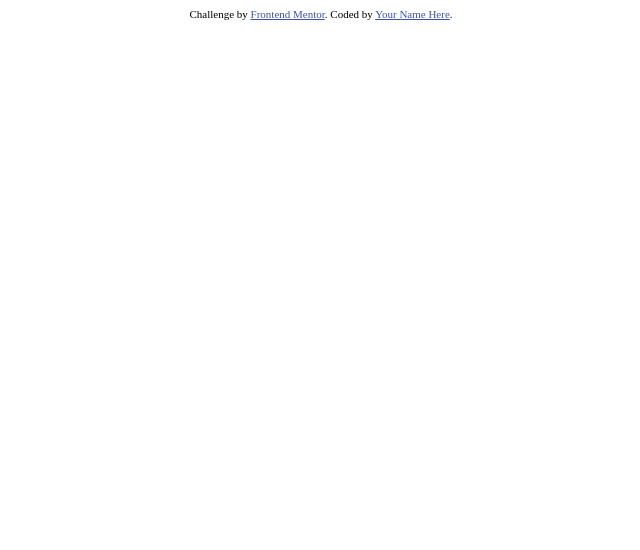
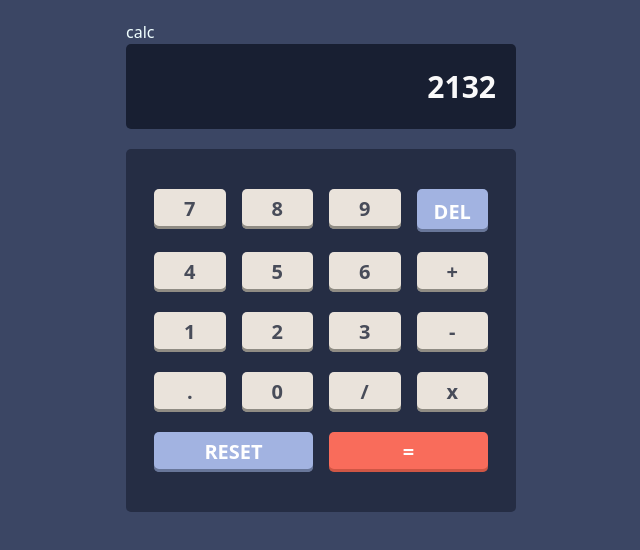
Before and after one commit to fatemeh133/calculator, a website: page index.html in a window 1280 px wide. Shown: the whole page, without its empty margins (319-959 px from the left). Drawn offline with nearby package versions, Linux system fonts and the light colour scheme.

Commit message:
basic html css

```diff
--- a/index.html
+++ b/index.html
@@ -1,26 +1,99 @@
 <!DOCTYPE html>
 <html lang="en">
-<head>
-  <meta charset="UTF-8">
-  <meta name="viewport" content="width=device-width, initial-scale=1.0"> <!-- displays site properly based on user's device -->
+  <head>
+    <meta charset="UTF-8" />
+    <meta name="viewport" content="width=device-width, initial-scale=1.0" />
+    <!-- displays site properly based on user's device -->
+    <link
+      rel="icon"
+      type="image/png"
+      sizes="32x32"
+      href="./images/favicon-32x32.png"
+    />
+    <link
+      href="https://cdn.jsdelivr.net/npm/bootstrap@5.3.2/dist/css/bootstrap.min.css"
+      rel="stylesheet"
+      integrity="sha384-T3c6CoIi6uLrA9TneNEoa7RxnatzjcDSCmG1MXxSR1GAsXEV/Dwwykc2MPK8M2HN"
+      crossorigin="anonymous"
+    />
+    <link rel="stylesheet" href="style.css" />
+    <title>Frontend Mentor | Calculator app</title>
+  </head>
 
-  <link rel="icon" type="image/png" sizes="32x32" href="./images/favicon-32x32.png">
-
-  <title>Frontend Mentor | Calculator app</title>
-
-  <!-- Feel free to remove these styles or customise in your own stylesheet 👍 -->
-  <style>
-    .attribution { font-size: 11px; text-align: center; }
-    .attribution a { color: hsl(228, 45%, 44%); }
-  </style>
-</head>
-<body>
-
-
-
-  <div class="attribution">
-    Challenge by <a href="https://www.frontendmentor.io?ref=challenge" target="_blank">Frontend Mentor</a>.
-    Coded by <a href="#">Your Name Here</a>.
-  </div>
-</body>
+  <body>
+    <div class="container">
+      <div class="cal">
+        calc
+        <div class="cal-head">2132</div>
+        <div class="cal-body">
+          <div class="container text-center">
+            <div class="row">
+              <div class="col-3">
+                <button class="btn-number w-100">7</button>
+              </div>
+              <div class="col-3">
+                <button class="btn-number w-100">8</button>
+              </div>
+              <div class="col-3">
+                <button class="btn-number w-100">9</button>
+              </div>
+              <div class="col-3">
+                <button class="btn-second w-100 pt-2 px-2">DEL</button>
+              </div>
+            </div>
+            <div class="row">
+              <div class="col-3">
+                <button class="btn-number w-100">4</button>
+              </div>
+              <div class="col-3">
+                <button class="btn-number w-100">5</button>
+              </div>
+              <div class="col-3">
+                <button class="btn-number w-100">6</button>
+              </div>
+              <div class="col-3">
+                <button class="btn-number w-100">+</button>
+              </div>
+            </div>
+            <div class="row">
+              <div class="col-3">
+                <button class="btn-number w-100">1</button>
+              </div>
+              <div class="col-3">
+                <button class="btn-number w-100">2</button>
+              </div>
+              <div class="col-3">
+                <button class="btn-number w-100">3</button>
+              </div>
+              <div class="col-3">
+                <button class="btn-number w-100">-</button>
+              </div>
+            </div>
+            <div class="row">
+              <div class="col-3">
+                <button class="btn-number w-100">.</button>
+              </div>
+              <div class="col-3">
+                <button class="btn-number w-100">0</button>
+              </div>
+              <div class="col-3">
+                <button class="btn-number w-100">/</button>
+              </div>
+              <div class="col-3">
+                <button class="btn-number w-100">x</button>
+              </div>
+            </div>
+            <div class="row">
+              <div class="col-6">
+                <button class="btn-second w-100">RESET</button>
+              </div>
+              <div class="col-6">
+                <button class="btn-third w-100">=</button>
+              </div>
+            </div>
+          </div>
+        </div>
+      </div>
+    </div>
+  </body>
 </html>
--- /dev/null
+++ b/postcss.config.js
@@ -0,0 +1,6 @@
+module.exports = {
+  plugins: {
+    tailwindcss: {},
+    autoprefixer: {},
+  },
+}
--- /dev/null
+++ b/style.css
@@ -0,0 +1,83 @@
+@import "tailwindcss/base";
+@import "tailwindcss/components";
+@import "tailwindcss/utilities";
+
+.attribution {
+  font-size: 11px;
+  text-align: center;
+}
+.attribution a {
+  color: hsl(227, 96%, 91%);
+}
+body {
+  background-color: #3b4664;
+}
+.container {
+  margin-top: 20px;
+  color: azure;
+  max-width: 414px;
+}
+.cal-head {
+  background-color: #181f32;
+  border-radius: 5px;
+  padding: 20px;
+  margin-bottom: 20px;
+  color: #f9f9fa;
+  font-size: 30px;
+  text-align: right;
+  font-weight: bold;
+}
+.cal-body {
+  background-color: #252d44;
+  border-radius: 5px;
+  padding: 20px;
+}
+.btn-number {
+  background-color: #eae3db;
+  border: none;
+  color: #484c59;
+  padding: 5px 22px;
+  text-align: center;
+  text-decoration: none;
+  display: inline-block;
+  font-size: 20px;
+  border-radius: 5px;
+  font-weight: bolder;
+  box-shadow: inset 0 -3px 0 rgba(63, 63, 55, 0.523);
+}
+.btn-number:hover {
+  background-color: #ffffff;
+}
+.btn-second {
+  background-color: #a2b3e1;
+  border: none;
+  color: white;
+  padding: 5px 22px;
+  text-align: center;
+  text-decoration: none;
+  display: inline-block;
+  font-size: 20px;
+  border-radius: 5px;
+  font-weight: bolder;
+  box-shadow: inset 0 -3px 0 rgba(58, 68, 94, 0.544);
+}
+.btn-third {
+  background-color: #f96c5b;
+  border: none;
+  color: white;
+  padding: 5px 22px;
+  text-align: center;
+  text-decoration: none;
+  display: inline-block;
+  font-size: 20px;
+  border-radius: 5px;
+  font-weight: bolder;
+  box-shadow: inset 0 -3px 0 rgba(94, 31, 13, 0.273);
+}
+.row {
+  margin-bottom: 20px;
+}
+.row div {
+  padding-left: 8px;
+  padding-right: 8px;
+}
--- /dev/null
+++ b/tailwind.config.js
@@ -0,0 +1,8 @@
+/** @type {import('tailwindcss').Config} */
+module.exports = {
+  content: [],
+  theme: {
+    extend: {},
+  },
+  plugins: [],
+}
```
Also changed, not shown: package.json (added, +12 -0 lines), script.js (added).
